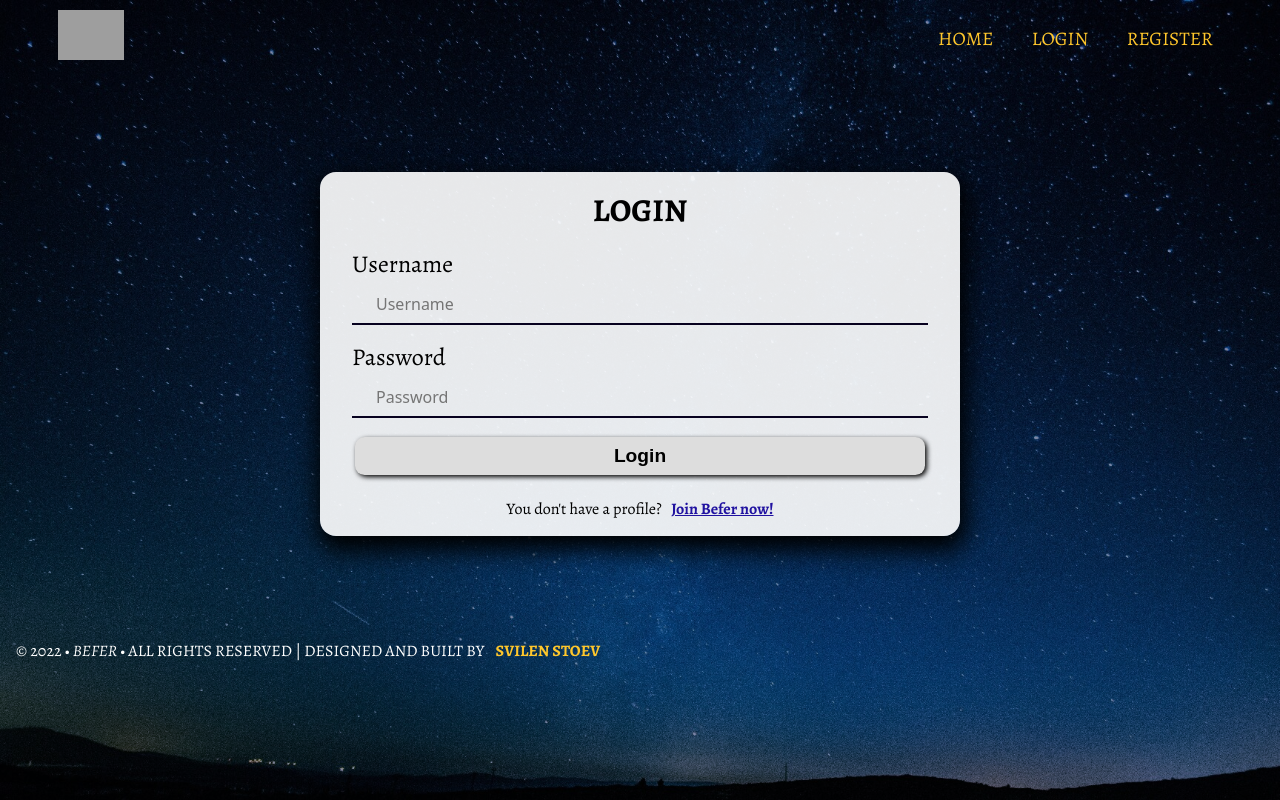
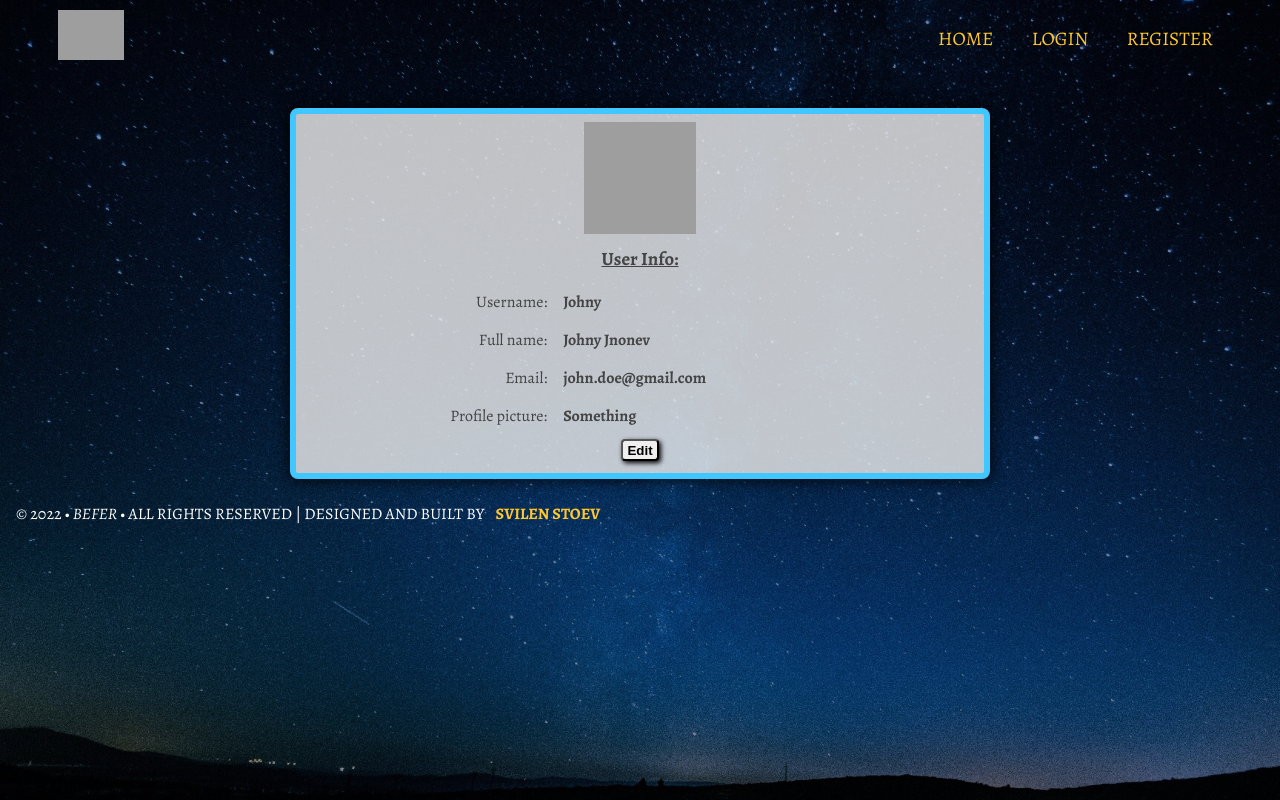
Before and after one commit to SvilenStoev/Angular-App-Befer, an Angular app in the folder Befer-app/: page /profile in a window 1280 px wide. Before the commit this address led to /login. Built offline with nearby package versions, Linux system fonts and the light colour scheme; grey boxes are pictures that could not be loaded.

Commit message:
Implemented Profile

```diff
--- a/Befer-app/src/app/auth/auth-routing.module.ts
+++ b/Befer-app/src/app/auth/auth-routing.module.ts
@@ -15,7 +15,7 @@ const routes: Routes = [
     },
     {
         path: 'profile',
-        canActivate: [AuthGuard],
+        // canActivate: [AuthGuard],
         component: ProfileComponent,
     }
 ]
--- a/Befer-app/src/app/auth/profile/profile.component.css
+++ b/Befer-app/src/app/auth/profile/profile.component.css
@@ -58,3 +58,26 @@
 .flex select {
     padding: 0.17em 0;
 }
+
+.btn.cancel:hover {
+    background-color: red;
+}
+
+.btn.edit:hover {
+    background-color: blue;
+}
+
+.btn.save:hover {
+    background-color: green;
+}
+
+input {
+    text-decoration: inherit;
+    background-color: transparent;
+    border: none;
+    display: block;
+    border-bottom: 2px solid rgb(7, 1, 31);
+    font-family: system-ui;
+    font-size: 0.9rem;
+    padding: 0.3rem 1.2rem;
+}
--- a/Befer-app/src/app/auth/profile/profile.component.html
+++ b/Befer-app/src/app/auth/profile/profile.component.html
@@ -1,16 +1,46 @@
 <div class="profile"><img src="/assets/images/profile.png" alt="default user">
+    <ng-container *ngIf="!isEditMode">
         <h3>User Info:</h3>
         <div class="flex">
             <p>Username: </p>
             <p>Johny</p>
         </div>
         <div class="flex">
+            <p>Full name: </p>
+            <p>Johny Jnonev</p>
+        </div>
+        <div class="flex">
             <p>Email: </p>
             <p>john.doe@gmail.com</p>
         </div>
         <div class="flex">
-        <p>Phone: </p>
-        <p>+359 885 888 888</p>
+            <p>Profile picture: </p>
+            <p>Something</p>
         </div>
-    <button class="btn">Edit</button>
+        <button (click)="isEditMode = true" class="btn edit">Edit</button>
+    </ng-container>
+
+    <ng-container *ngIf="isEditMode">
+        <form class="profileForm">
+            <h3>Edit User:</h3>
+                <div>
+                    <p>Username: </p>
+                    <input type="text" name="username">
                 </div>
+                <div>
+                    <p>Full name: </p>
+                    <p>Johny Jnonev</p>
+                </div>
+                <div class="flex">
+                    <p>Email: </p>
+                    <p>john.doe@gmail.com</p>
+                </div>
+                <div class="flex">
+                    <p>Profile picture: </p>
+                    <p>Something</p>
+                </div>
+                <button type="button" (click)="isEditMode = false" class="btn cancel">Cancel</button>
+                <button [disabled]="editProfileForm.invalid" class="btn save">Save</button>
+            </form>
+    </ng-container>
+</div>
--- a/Befer-app/src/app/auth/profile/profile.component.ts
+++ b/Befer-app/src/app/auth/profile/profile.component.ts
@@ -1,4 +1,5 @@
-import { Component, OnInit } from '@angular/core';
+import { Component, OnInit, ViewChild } from '@angular/core';
+import { NgForm } from '@angular/forms';
 
 @Component({
   selector: 'app-profile',
@@ -7,9 +8,21 @@ import { Component, OnInit } from '@angular/core';
 })
 export class ProfileComponent implements OnInit {
 
+  isEditMode: boolean = false;
+
+  @ViewChild('editProfileForm') editProfileForm: NgForm;
+
   constructor() { }
 
   ngOnInit(): void {
   }
 
+  updateProfile(): void {
+    // TODO stoev: continue.
+    console.log(this.editProfileForm.value);
+
+    this.isEditMode = false;
+  }
+
+
 }
--- a/Befer-app/src/app/auth/register/register.component.css
+++ b/Befer-app/src/app/auth/register/register.component.css
@@ -0,0 +1,11 @@
+form {
+    max-width: 40em;
+    min-width: 15em;
+    background-color: rgba(255, 255, 255, 0.904);
+    border-radius: 1rem;
+    margin: 6em auto;
+    display: flex;
+    flex-direction: column;
+    padding: 1em;
+    box-shadow: 2px 10px 1.5em 5px black;
+}
--- a/Befer-app/src/app/auth/register/register.component.html
+++ b/Befer-app/src/app/auth/register/register.component.html
@@ -47,6 +47,9 @@
                 <p *ngIf="getValError('password', 'maxlength', passwordsGroup) && !getValError('password', 'whitespace', passwordsGroup)" class="errorText">
                     Password should be maximum {{ maxLength }} symbols! Please remove {{ passwordSymb }} {{ passwordSymb > 1 ? 'symbols' : 'symbol' }}.
                 </p>
+                <!-- <p *ngIf="getValError('password', 'passVal', passwordsGroup) && !getValError('password', 'required', passwordsGroup) && !getValError('password', 'whitespace', passwordsGroup) && !getValError('password', 'minlength', passwordsGroup)" class="errorText">
+                    Password should contains  .... {{ passwordSymb }} {{ passwordSymb > 1 ? 'symbols' : 'symbol' }}.
+                </p> -->
             </ng-container>
         </div>
         <div formGroupName="passwords" class="on-dark">
--- a/Befer-app/src/assets/styles/site.css
+++ b/Befer-app/src/assets/styles/site.css
@@ -67,7 +67,7 @@ footer {
     padding: 0.5em 1em;
 }
 
-form {
+form:not(.profileForm) {
     max-width: 40em;
     min-width: 15em;
     background-color: rgba(255, 255, 255, 0.904);
```
Also changed, not shown: Befer-app/src/app/auth/util.ts (+10 -0 lines). Lines whose indentation alone changed are shown as unchanged.
